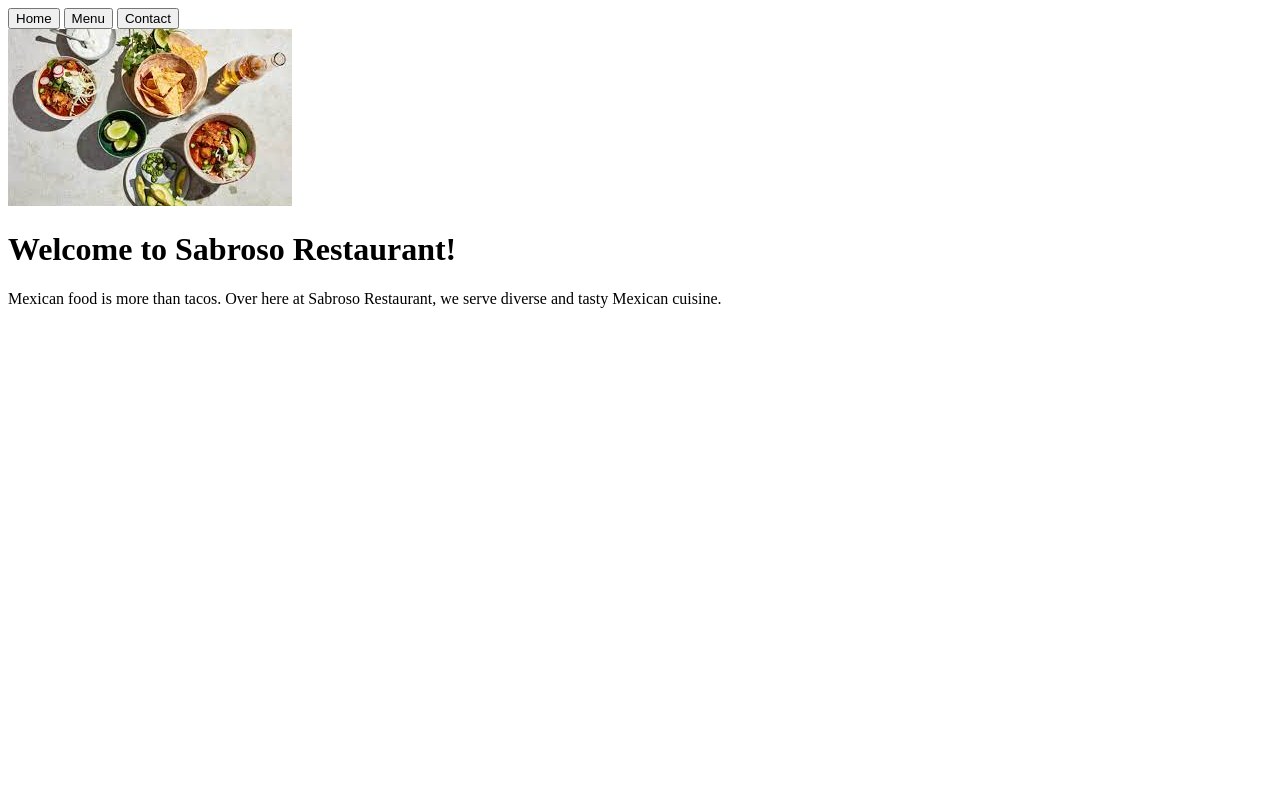
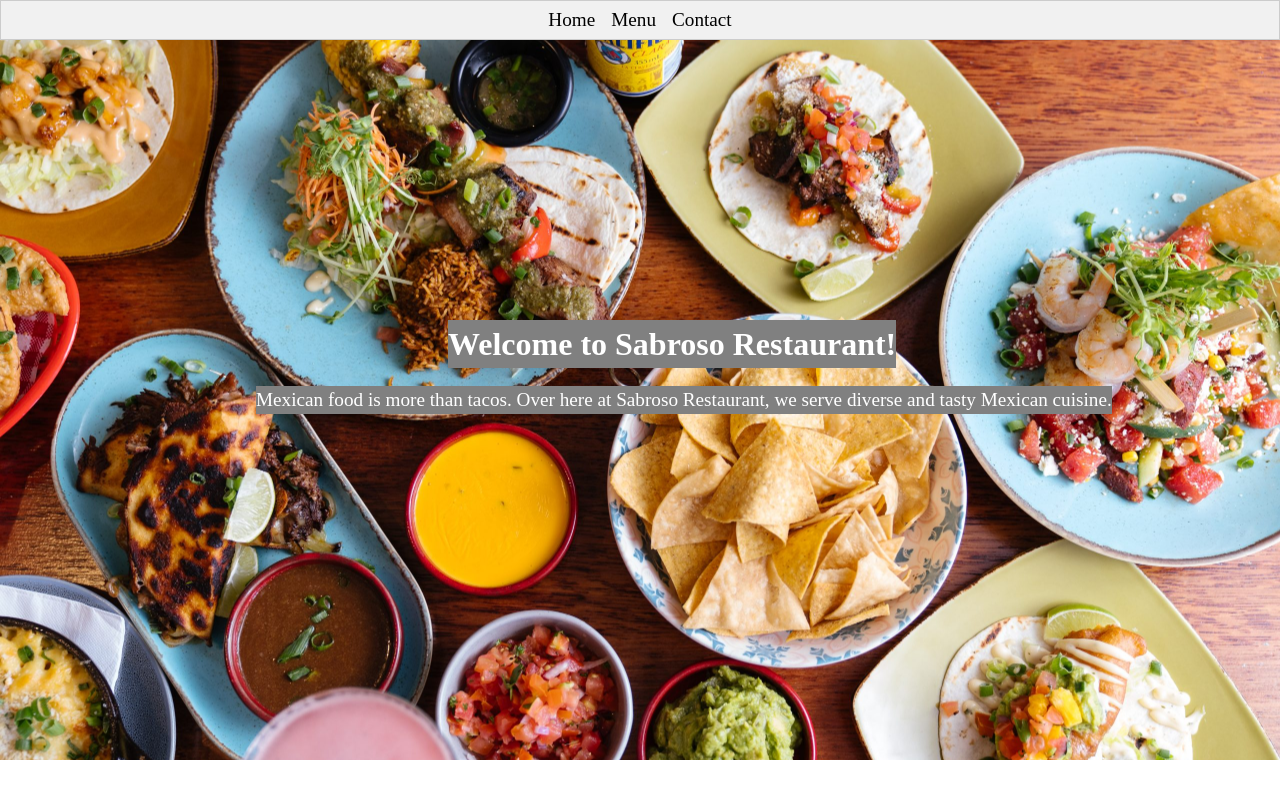
Before and after one commit to 0x-Armin/odin-restaurant-page, a website built with webpack: page dist/index.html in a window 1280 px wide. Built offline with Linux system fonts and the light colour scheme.

Commit message:
Add basic styling

```diff
--- a/src/index.js
+++ b/src/index.js
@@ -1,3 +1,5 @@
+import './style.css';
+
 import { homePage } from "./load-home-page";
 import { menuPage } from "./load-menu-page";
 import { contactPage } from "./load-contact-page";
--- a/src/load-contact-page.js
+++ b/src/load-contact-page.js
@@ -1,6 +1,7 @@
 const contactPage = () => {
   const contentContainer = document.querySelector("#content");
   contentContainer.innerHTML = '';
+  contentContainer.classList.add('contact');
 
   const header = document.createElement("h1");
   header.innerHTML = 'Contact';
--- a/src/load-home-page.js
+++ b/src/load-home-page.js
@@ -6,15 +6,18 @@ const homePage = () => {
 
   const foodImg = new Image();
   foodImg.src = mexicanFood;
+  foodImg.classList.add('background-img')
   contentContainer.appendChild(foodImg);
 
   const header = document.createElement("h1");
   header.innerHTML = "Welcome to Sabroso Restaurant!";
+  header.classList.add('header')
   contentContainer.appendChild(header);
 
   const copy = document.createElement("p");
   copy.innerText =
     "Mexican food is more than tacos. Over here at Sabroso Restaurant, we serve diverse and tasty Mexican cuisine.";
+  copy.classList.add('copy');
   contentContainer.appendChild(copy);
 };
 
--- a/src/load-menu-page.js
+++ b/src/load-menu-page.js
@@ -1,6 +1,7 @@
 const menuPage = () => {
   const contentContainer = document.querySelector("#content");
   contentContainer.innerHTML = "";
+  contentContainer.classList.add('menu');
 
   const header = document.createElement("h1");
   header.innerHTML = "Delicious Mexican cuisine served right to you";
--- /dev/null
+++ b/src/style.css
@@ -0,0 +1,130 @@
+/*
+  1. Use a more-intuitive box-sizing model.
+*/
+*, *::before, *::after {
+  box-sizing: border-box;
+}
+/*
+  2. Remove default margin
+*/
+* {
+  margin: 0;
+}
+/*
+  3. Allow percentage-based heights in the application
+*/
+html, body {
+  height: 100%;
+}
+/*
+  Typographic tweaks!
+  4. Add accessible line-height
+  5. Improve text rendering
+*/
+body {
+  line-height: 1.5;
+  -webkit-font-smoothing: antialiased;
+}
+/*
+  6. Improve media defaults
+*/
+img, picture, video, canvas, svg {
+  display: block;
+  max-width: 100%;
+}
+/*
+  7. Remove built-in form typography styles
+*/
+input, button, textarea, select {
+  font: inherit;
+}
+/*
+  8. Avoid text overflows
+*/
+p, h1, h2, h3, h4, h5, h6 {
+  overflow-wrap: break-word;
+}
+/*
+  9. Create a root stacking context
+*/
+#root, #__next {
+  isolation: isolate;
+}
+
+/* Style the tab */
+.tab {
+  display: flex;
+  justify-content: center;
+
+  height: 5vh;
+
+  overflow: hidden;
+  border: 1px solid #ccc;
+  background-color: #f1f1f1;
+  font-size: 1.2rem;
+}
+
+/* Style the buttons that are used to open the tab content */
+.tab button {
+  background-color: inherit;
+  float: left;
+  border: none;
+  outline: none;
+  cursor: pointer;
+  margin: 0 2px;
+  padding: 14px 16px;
+  transition: 0.3s;
+}
+
+/* Change background color of buttons on hover */
+.tab button:hover {
+  background-color: #ddd;
+}
+
+/* Create an active/current tablink class */
+.tab button.active {
+  background-color: #ccc;
+}
+
+#content {
+  display: flex;
+  flex-direction: column;
+  justify-content: center;
+}
+
+.content {
+
+
+  object-fit: contain;
+  position: relative;
+}
+
+#content .header,
+#content .copy {
+  background-color: grey;
+  color: white;
+
+  position: absolute;
+}
+
+#content .header {
+  top: 40%;
+  left: 35%;
+}
+
+#content .copy {
+  left: 20%;
+  font-size: 1.2rem;
+}
+
+.background-img {
+  height: 90vh;
+  width: 100vw;
+
+  object-fit: cover;
+}
+
+.menu,
+.contact {
+  padding-left: 6px;
+}
--- a/webpack.config.js
+++ b/webpack.config.js
@@ -10,6 +10,10 @@ module.exports = {
   module: {
     rules: [
       {
+        test: /\.css$/i,
+        use: ['style-loader', 'css-loader'],
+      },
+      {
         test: /\.(png|svg|jpg|jpeg|gif)$/i,
         type: 'asset/resource',
       },
```
Also changed, not shown: dist/e83950cb8234131295ce.jpg (added), dist/index.html, dist/main.js, 1 other file.
